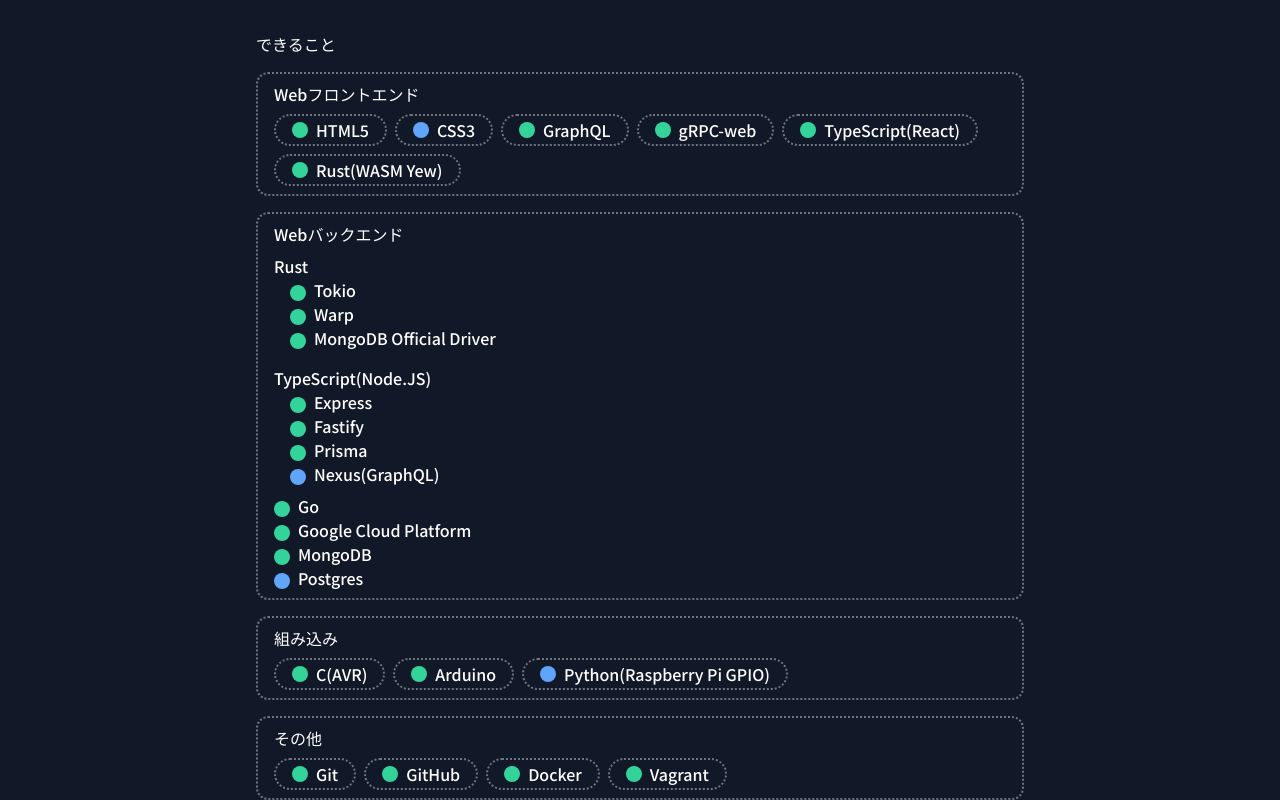
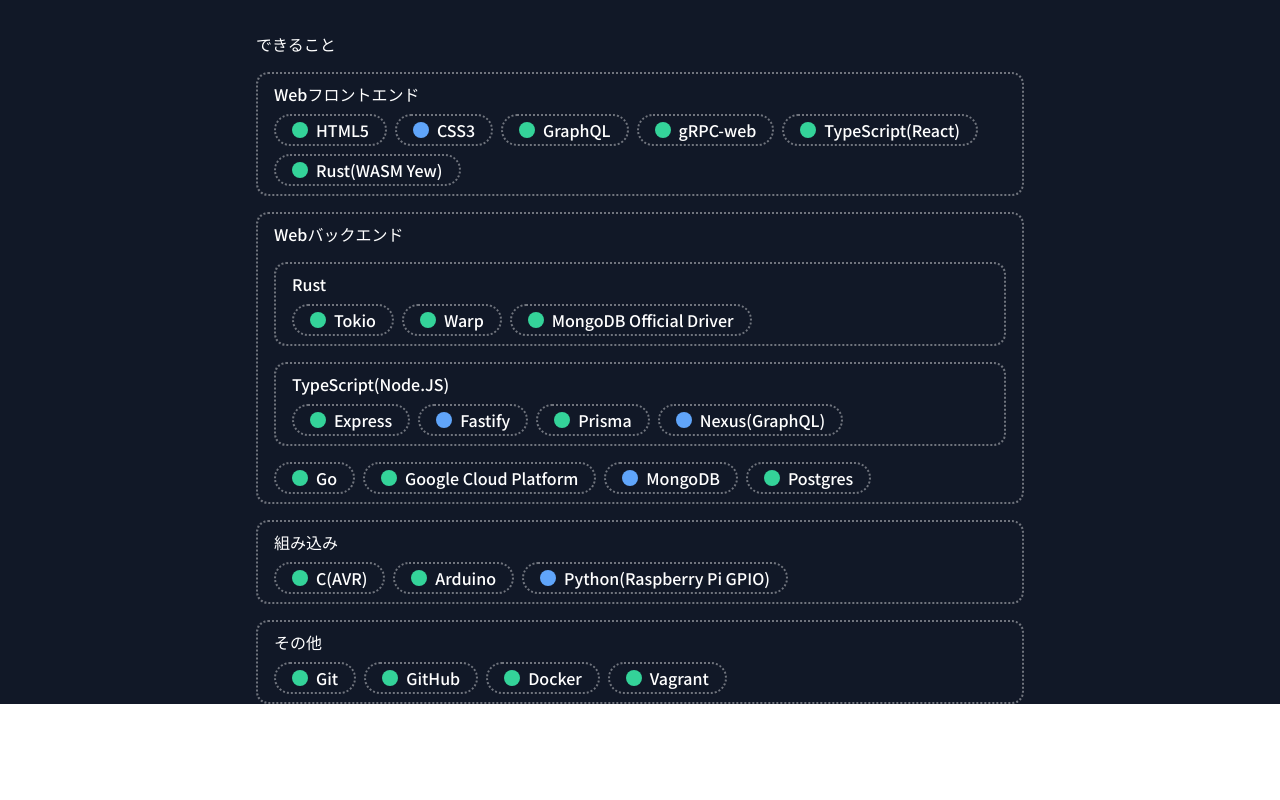
Before and after one commit to kawaemon/portfolio, a Next.js app: page / in a window 1280 px wide. Shown: the part 1128-1928 px from the top of the page. After the commit the page ends 1832 px from the top, so only its background shows below. Built offline with nearby package versions, Linux system fonts and the light colour scheme.

Commit message:
style: skill component

```diff
--- a/src/components/Skills.tsx
+++ b/src/components/Skills.tsx
@@ -2,7 +2,7 @@
 
 type SkillLevel = "fine" | "good" | "learning";
 
-const toColor = (l: SkillLevel) => {
+const skillLevelToColor = (l: SkillLevel) => {
     switch (l) {
         case "fine":
             return "text-green-400";
@@ -21,12 +21,10 @@
 
 const SkillEntry: FC<{ level: SkillLevel }> = ({ children, level }) => {
     return (
-        <>
-            <li className="inline-flex flex-row rounded-full items-center border-white border-2 border-opacity-40 border-dotted px-4 py-0.5 mr-2 mt-2">
-                <ColoredCircle color={toColor(level)} />
-                {children}
-            </li>
-        </>
+        <li className="inline-flex flex-row items-center border-white border-2 border-opacity-40 border-dotted rounded-full px-4 py-0.5 mr-2 mt-2">
+            <ColoredCircle color={skillLevelToColor(level)} />
+            {children}
+        </li>
     );
 };
 
@@ -54,61 +52,35 @@
                 <li className={`${dottedBorder} px-4 py-2 mt-4`}>
                     Webバックエンド
                     <ul>
-                        <li className="py-2">
+                        <li className={`${dottedBorder} px-4 py-2 mt-4`}>
                             Rust
-                            <ul className="ml-4">
-                                <li>
-                                    <ColoredCircle color={toColor("fine")} />
-                                    Tokio
-                                </li>
-                                <li>
-                                    <ColoredCircle color={toColor("fine")} />
-                                    Warp
-                                </li>
-                                <li>
-                                    <ColoredCircle color={toColor("fine")} />
+                            <ul>
+                                <SkillEntry level="fine">Tokio</SkillEntry>
+                                <SkillEntry level="fine">Warp</SkillEntry>
+                                <SkillEntry level="fine">
                                     MongoDB Official Driver
-                                </li>
+                                </SkillEntry>
                             </ul>
                         </li>
 
-                        <li className="py-2">
+                        <li className={`${dottedBorder} px-4 py-2 mt-4 mb-2`}>
                             TypeScript(Node.JS)
-                            <ul className="ml-4">
-                                <li>
-                                    <ColoredCircle color={toColor("fine")} />
-                                    Express
-                                </li>
-                                <li>
-                                    <ColoredCircle color={toColor("fine")} />
-                                    Fastify
-                                </li>
-                                <li>
-                                    <ColoredCircle color={toColor("fine")} />
-                                    Prisma
-                                </li>
-                                <li>
-                                    <ColoredCircle color={toColor("good")} />
+                            <ul>
+                                <SkillEntry level="fine">Express</SkillEntry>
+                                <SkillEntry level="good">Fastify</SkillEntry>
+                                <SkillEntry level="fine">Prisma</SkillEntry>
+                                <SkillEntry level="good">
                                     Nexus(GraphQL)
-                                </li>
+                                </SkillEntry>
                             </ul>
                         </li>
-                        <li>
-                            <ColoredCircle color={toColor("fine")} />
-                            Go
-                        </li>
-                        <li>
-                            <ColoredCircle color={toColor("fine")} />
+
+                        <SkillEntry level="fine">Go</SkillEntry>
+                        <SkillEntry level="fine">
                             Google Cloud Platform
-                        </li>
-                        <li>
-                            <ColoredCircle color={toColor("fine")} />
-                            MongoDB
-                        </li>
-                        <li>
-                            <ColoredCircle color={toColor("good")} />
-                            Postgres
-                        </li>
+                        </SkillEntry>
+                        <SkillEntry level="good">MongoDB</SkillEntry>
+                        <SkillEntry level="fine">Postgres</SkillEntry>
                     </ul>
                 </li>
 
```
